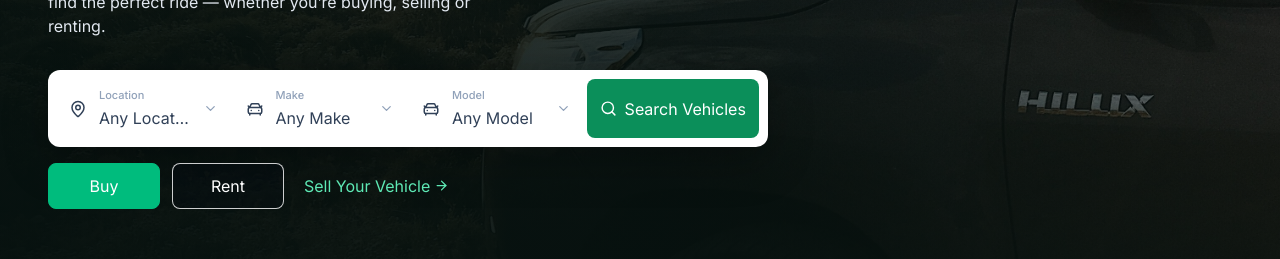
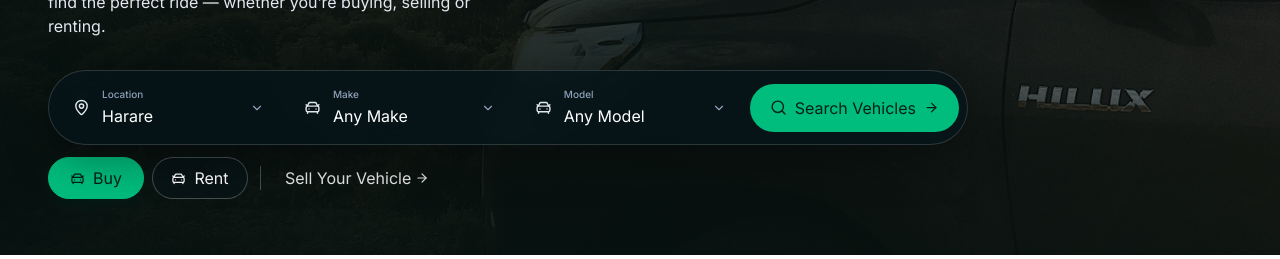
Before and after one commit to accordancemabvuu2-web/Easy-ride, a Next.js app: page / in a window 1280 px wide. Shown: the part 422-681 px from the top of the page. Built offline with nearby package versions, Linux system fonts and the light colour scheme; no server answers; the database is empty.

Commit message:
hero section

```diff
--- a/Components/LandingPage.tsx
+++ b/Components/LandingPage.tsx
@@ -139,26 +139,27 @@ export default function LandingPage() {
         </nav>}
       </header>
 
-      <section id="home" className="relative isolate overflow-hidden bg-[#06110f] text-white">
+      <section id="home" className="relative isolate w-full overflow-hidden bg-[#06110f] text-white">
         <Image src="/images/pexels-dilrubasaricimen-7534335.jpg" alt="Vehicle on an open mountain road" fill priority sizes="100vw" className="-z-20 object-cover object-[62%_58%]" />
         <div className="absolute inset-0 -z-10 bg-gradient-to-r from-[#06110f]/95 via-[#06110f]/80 to-[#06110f]/25" />
         <div className="absolute inset-0 -z-10 bg-gradient-to-t from-[#06110f]/65 via-transparent to-[#06110f]/25" />
-        <div className="mx-auto flex min-h-[min(650px,calc(100svh-72px))] max-w-[1440px] flex-col justify-center gap-8 px-5 pb-10 pt-24 sm:px-8 sm:pb-14 sm:pt-28 lg:min-h-[620px] lg:px-12 xl:min-h-[650px]">
+        <div className="mx-auto flex min-h-[min(650px,calc(100svh-72px))] w-full max-w-[1440px] flex-col justify-center gap-8 px-4 pb-10 pt-24 sm:px-8 sm:pb-14 sm:pt-28 lg:min-h-[620px] lg:px-12 xl:min-h-[650px]">
           <div className="max-w-[610px]">
             <p className="mb-4 text-sm font-semibold tracking-[0.2em] text-emerald-400">BUY <span className="px-1">•</span> SELL <span className="px-1">•</span> RENT</p>
             <h1 className="text-[clamp(2.5rem,7vw,4.5rem)] font-extrabold leading-[1.02] tracking-[-0.045em] text-white">Your Next Ride<br /><span className="text-emerald-400">Is Just a Click Away.</span></h1>
             <p className="mt-5 max-w-[450px] text-[15px] leading-6 text-slate-200 sm:text-base">Discover quality vehicles, connect with trusted sellers, and find the perfect ride — whether you’re buying, selling or renting.</p>
           </div>
-          <div className="max-w-[760px]">
-            <div className="grid max-w-[720px] grid-cols-1 gap-1 rounded-xl border border-white/80 bg-white p-2 shadow-[0_14px_45px_rgba(0,0,0,0.28)] min-[480px]:grid-cols-2 min-[480px]:gap-2 lg:grid-cols-4 lg:gap-1">
-              <SearchSelect label="Location" icon={<MapPin size={18} />} value={location} onChange={setLocation} options={locations} />
-              <SearchSelect label="Make" icon={<CarFront size={18} />} value={make} onChange={(value) => { setMake(value); setModel("Any Model"); }} options={makes} />
-              <SearchSelect label="Model" icon={<CarFront size={18} />} value={model} onChange={setModel} options={models} />
-              <button type="button" onClick={browseVehicles} className="flex min-h-14 min-w-0 items-center justify-center gap-2 rounded-lg bg-[#0B8F5A] px-4 text-sm font-bold text-white transition hover:bg-[#08784D] min-[480px]:col-span-2 lg:col-span-1 lg:px-3"><Search size={17} className="shrink-0" /> Search Vehicles</button>
+          <div className="w-full max-w-[920px]">
+            <div className="grid w-full grid-cols-1 items-center gap-1 rounded-[1.4rem] border border-white/15 bg-[#06151a]/80 p-2 shadow-[0_14px_45px_rgba(0,0,0,0.35)] backdrop-blur-md min-[480px]:grid-cols-2 min-[480px]:gap-2 lg:grid-cols-[1fr_1fr_1fr_auto] lg:rounded-full lg:p-2">
+              <SearchSelect label="Location" icon={<MapPin size={17} />} value={location} onChange={setLocation} options={locations} dark />
+              <SearchSelect label="Make" icon={<CarFront size={17} />} value={make} onChange={(value) => { setMake(value); setModel("Any Model"); }} options={makes} dark />
+              <SearchSelect label="Model" icon={<CarFront size={17} />} value={model} onChange={setModel} options={models} dark />
+              <button type="button" onClick={browseVehicles} className="flex min-h-12 min-w-0 items-center justify-center gap-2 rounded-xl bg-emerald-500 px-5 text-sm font-bold text-[#032117] transition hover:bg-emerald-400 min-[480px]:col-span-2 lg:col-span-1 lg:min-w-40 lg:rounded-full"><Search size={17} className="shrink-0" /> Search Vehicles <ArrowRight size={15} className="shrink-0" /></button>
             </div>
-            <div className="mt-4 flex flex-wrap items-center gap-3">
-              {(["buy", "rent"] as const).map((item) => <button key={item} type="button" onClick={() => setMode(item)} className={`min-w-28 rounded-lg border px-6 py-2.5 text-sm font-bold capitalize transition ${mode === item ? "border-emerald-500 bg-emerald-500 text-white" : "border-white/80 bg-slate-950/20 text-white hover:bg-white/10"}`}>{item}</button>)}
-              <Link href="/create-listing" className="inline-flex items-center gap-1 rounded-lg px-2 py-2.5 text-sm font-semibold text-emerald-300 transition hover:text-emerald-200">Sell Your Vehicle <ArrowRight size={15} /></Link>
+            <div className="mt-3 flex flex-wrap items-center gap-2">
+              {(["buy", "rent"] as const).map((item) => <button key={item} type="button" onClick={() => setMode(item)} className={`inline-flex min-h-10 min-w-24 items-center justify-center gap-2 rounded-full border px-4 py-2 text-sm font-bold capitalize transition ${mode === item ? "border-emerald-500 bg-emerald-500 text-[#032117] shadow-lg shadow-emerald-950/20" : "border-white/25 bg-[#06151a]/50 text-white hover:bg-white/10"}`}><CarFront size={15} />{item}</button>)}
+              <span className="mx-1 hidden h-6 border-l border-white/25 sm:block" />
+              <Link href="/create-listing" className="inline-flex min-h-10 items-center gap-1 rounded-full px-3 py-2 text-xs font-semibold text-white/90 transition hover:text-emerald-300">Sell Your Vehicle <ArrowRight size={14} /></Link>
             </div>
           </div>
         </div>
@@ -216,8 +217,8 @@ export default function LandingPage() {
   );
 }
 
-function SearchSelect({ label, icon, value, onChange, options }: { label: string; icon: ReactNode; value: string; onChange: (value: string) => void; options: string[] }) {
-  return <label className="flex min-h-14 min-w-0 items-center gap-2.5 rounded-lg px-2.5 py-2 transition hover:bg-slate-50 sm:gap-3 sm:px-3 lg:px-2.5 xl:px-3"><span className="shrink-0 text-slate-700">{icon}</span><span className="min-w-0 flex-1"><span className="block text-[11px] font-medium text-slate-400">{label}</span><select aria-label={label} value={value} onChange={(event) => onChange(event.target.value)} className="mt-0.5 block w-full min-w-0 appearance-none truncate bg-transparent text-sm font-semibold text-slate-700 outline-none"><option value={label === "Location" ? "All Locations" : label === "Make" ? "Any Make" : "Any Model"}>{label === "Location" ? "Any Location" : label === "Make" ? "Any Make" : "Any Model"}</option>{options.filter((option) => option !== "All Locations" && option !== "Any Make" && option !== "Any Model").map((option) => <option key={option}>{option}</option>)}</select></span><ChevronDown size={15} className="shrink-0 text-slate-400" /></label>;
+function SearchSelect({ label, icon, value, onChange, options, dark = false }: { label: string; icon: ReactNode; value: string; onChange: (value: string) => void; options: string[]; dark?: boolean }) {
+  return <label className={`flex min-h-12 min-w-0 items-center gap-2.5 rounded-xl px-3 py-2 transition sm:gap-3 lg:px-4 ${dark ? "text-white hover:bg-white/5" : "text-slate-700 hover:bg-slate-50"}`}><span className={`shrink-0 ${dark ? "text-slate-200" : "text-slate-700"}`}>{icon}</span><span className="min-w-0 flex-1"><span className={`block text-[10px] font-medium ${dark ? "text-slate-400" : "text-slate-400"}`}>{label}</span><select aria-label={label} value={value} onChange={(event) => onChange(event.target.value)} className={`mt-0.5 block w-full min-w-0 appearance-none truncate bg-transparent text-xs font-semibold outline-none ${dark ? "text-white" : "text-slate-700"}`}><option className="text-slate-900" value={label === "Location" ? "All Locations" : label === "Make" ? "Any Make" : "Any Model"}>{label === "Location" ? "Harare" : label === "Make" ? "Any Make" : "Any Model"}</option>{options.filter((option) => option !== "All Locations" && option !== "Any Make" && option !== "Any Model").map((option) => <option className="text-slate-900" key={option}>{option}</option>)}</select></span><ChevronDown size={14} className={`shrink-0 ${dark ? "text-slate-400" : "text-slate-400"}`} /></label>;
 }
 
 function TrustItem({ icon, title, text }: { icon: ReactNode; title: string; text: string }) {
```
